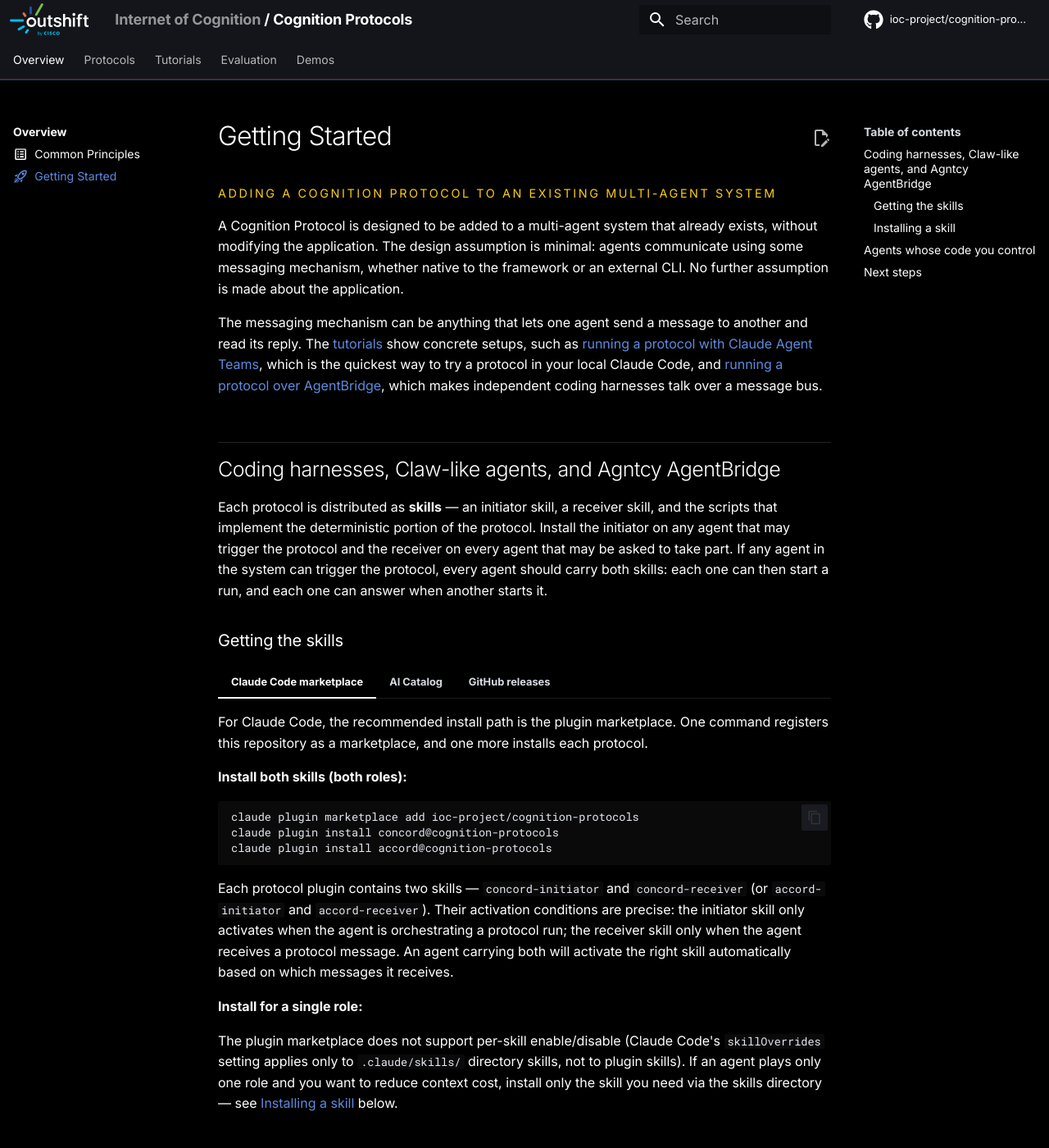
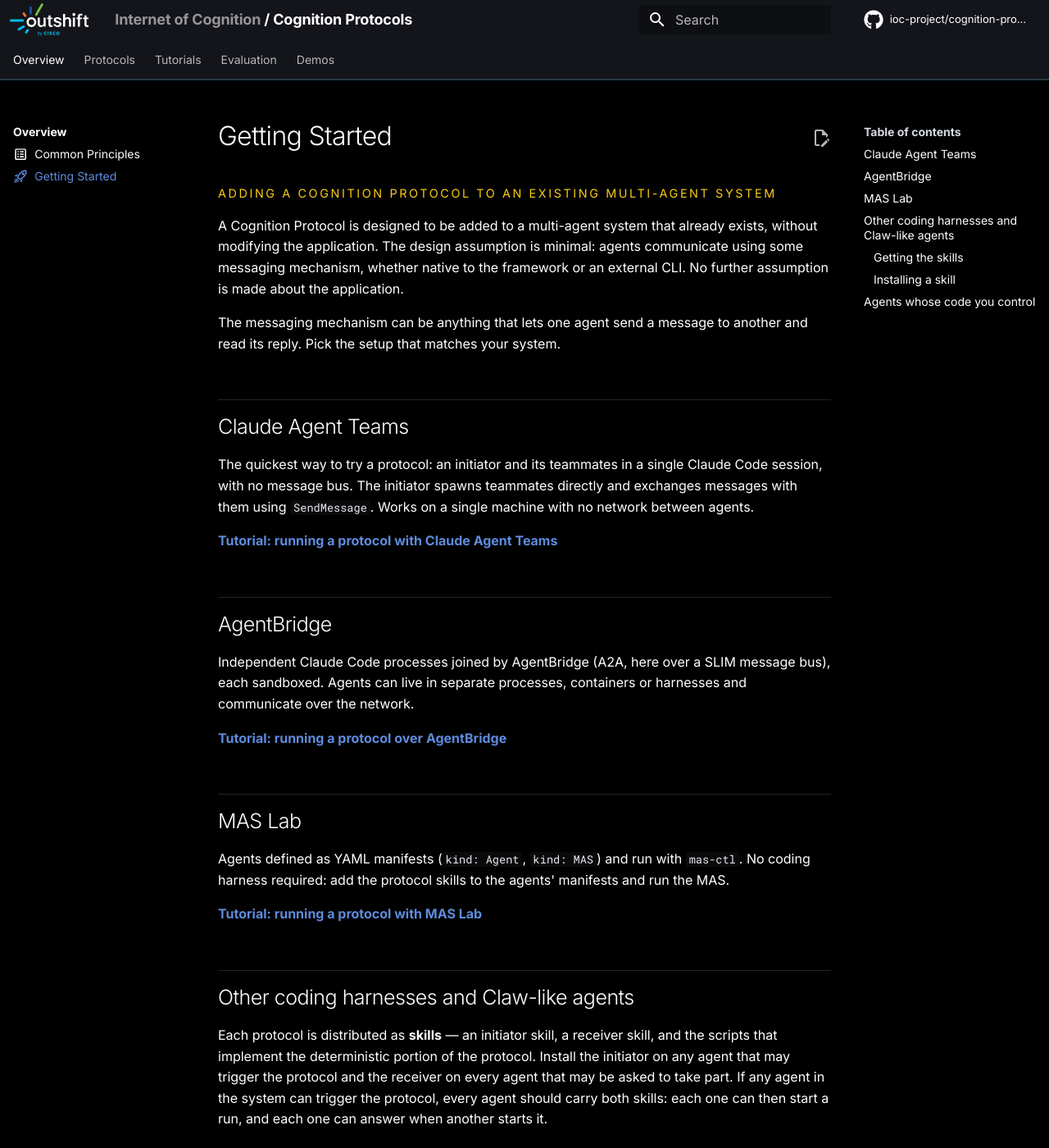
Before and after one commit to ioc-project/cognition-protocols, an MkDocs documentation site: the page built from docs/getting-started.md, in a window 1280 px wide and 1400 px high. Shown: the whole window at 82% size. Built offline with MkDocs 1.6.1 and Material for MkDocs 9.7.7, drawn with Linux system fonts in a browser that asks for light colours; comment, search, counter and statistics services are not loaded; some of the changed text lies outside the part shown.

Commit message:
docs: restructure Getting Started with tutorial links per setup
Signed-off-by: Sam Betts <1769706+Tehsmash@users.noreply.github.com>

```diff
--- a/docs/getting-started.md
+++ b/docs/getting-started.md
@@ -12,13 +12,32 @@
 external CLI. No further assumption is made about the application.
 
 The messaging mechanism can be anything that lets one agent send a message to another
-and read its reply. The [tutorials](tutorials/index.md) show concrete setups, such as
-[running a protocol with Claude Agent Teams](tutorials/agent-teams/index.md),
-which is the quickest way to try a protocol in your local Claude Code, and
-[running a protocol over AgentBridge](tutorials/agentbridge/index.md), which makes independent coding
-harnesses talk over a message bus.
+and read its reply. Pick the setup that matches your system.
 
-## Coding harnesses, Claw-like agents, and Agntcy AgentBridge
+## Claude Agent Teams
+
+The quickest way to try a protocol: an initiator and its teammates in a single Claude Code
+session, with no message bus. The initiator spawns teammates directly and exchanges messages
+with them using `SendMessage`. Works on a single machine with no network between agents.
+
+[**Tutorial: running a protocol with Claude Agent Teams**](tutorials/agent-teams/index.md)
+
+## AgentBridge
+
+Independent Claude Code processes joined by AgentBridge (A2A, here over a SLIM message bus),
+each sandboxed. Agents can live in separate processes, containers or harnesses and communicate
+over the network.
+
+[**Tutorial: running a protocol over AgentBridge**](tutorials/agentbridge/index.md)
+
+## MAS Lab
+
+Agents defined as YAML manifests (`kind: Agent`, `kind: MAS`) and run with `mas-ctl`. No
+coding harness required: add the protocol skills to the agents' manifests and run the MAS.
+
+[**Tutorial: running a protocol with MAS Lab**](tutorials/mas-lab/index.md)
+
+## Other coding harnesses and Claw-like agents
 
 Each protocol is distributed as **skills** — an initiator skill, a receiver skill,
 and the scripts that implement the deterministic portion of the protocol. Install the
@@ -100,7 +119,3 @@
 
 If skills are not available, implement the protocols directly against their
 specifications.
-
-## Next steps
-
-Run a protocol end to end with the [tutorials](tutorials/index.md).
```
